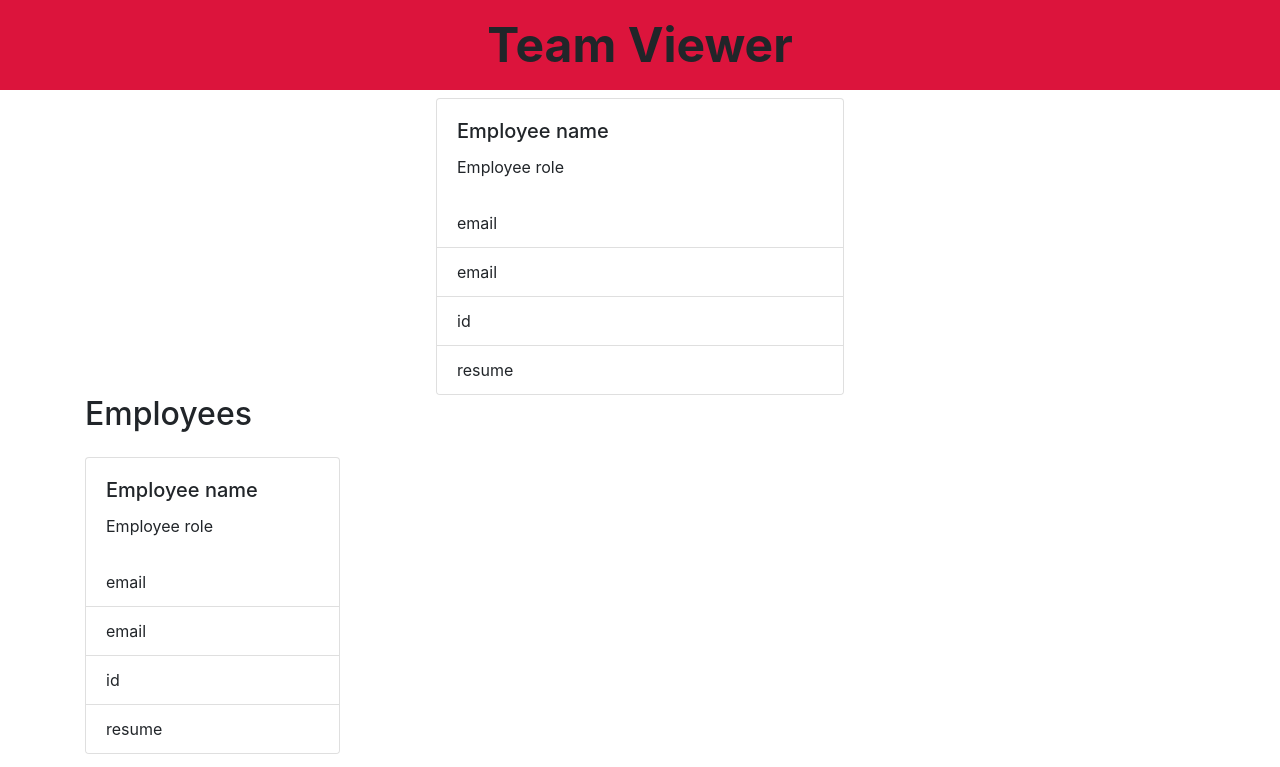
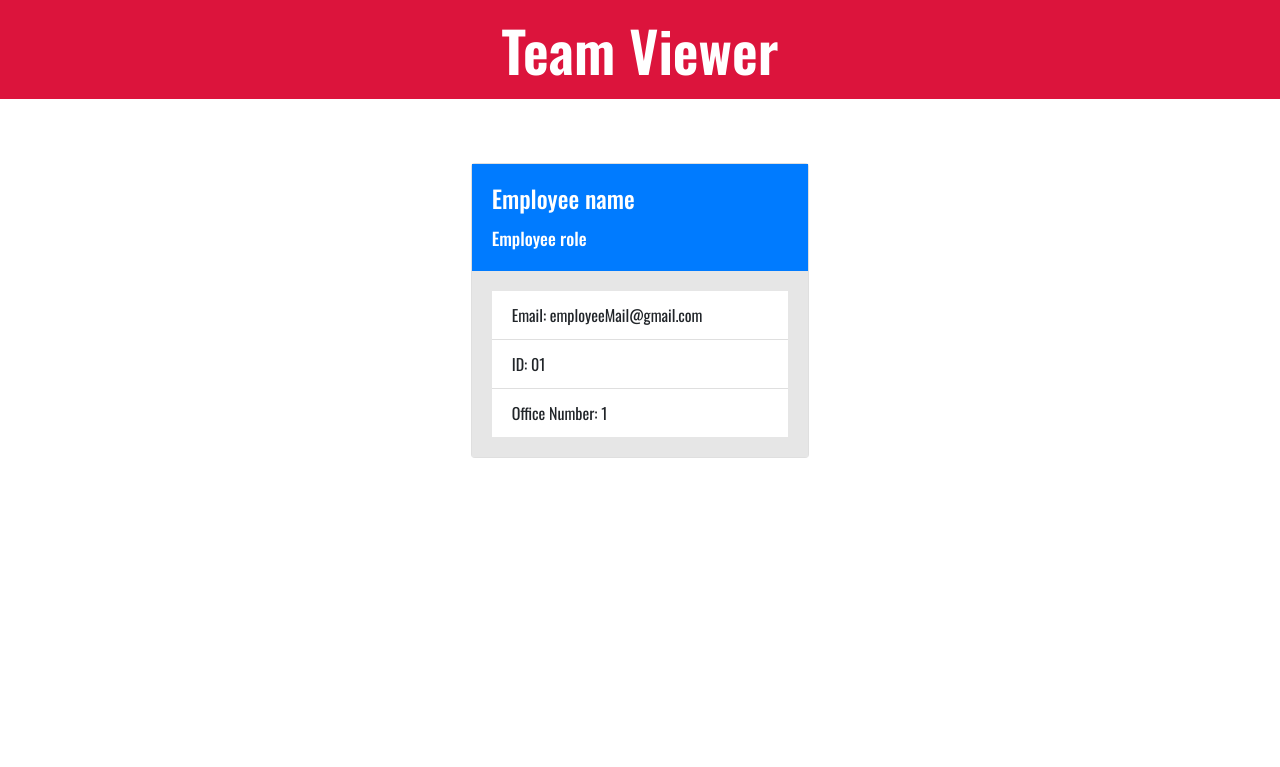
Before and after one commit to yasharjs/team-profile-generator, a website: page app.html in a window 1280 px wide. Shown: the top 767 px of the page. Drawn offline with nearby package versions, Linux system fonts and the light colour scheme.

Commit message:
finished markup layout and styling

```diff
--- a/app.html
+++ b/app.html
@@ -3,51 +3,53 @@
 <head>
     <meta charset="UTF-8">
     <meta name="viewport" content="width=device-width, initial-scale=1.0">
+    <meta http-equiv="X-UA-Compatible" content="ie=edge">
     <link rel="stylesheet" href="https://stackpath.bootstrapcdn.com/bootstrap/4.4.1/css/bootstrap.min.css" integrity="sha384-Vkoo8x4CGsO3+Hhxv8T/Q5PaXtkKtu6ug5TOeNV6gBiFeWPGFN9MuhOf23Q9Ifjh" crossorigin="anonymous">
+    <link rel="preconnect" href="https://fonts.googleapis.com">
+<link rel="preconnect" href="https://fonts.gstatic.com" crossorigin>
+<link href="https://fonts.googleapis.com/css2?family=Oswald:wght@300;400;500;600&display=swap" rel="stylesheet">
     <title>Team Viewer</title>
 </head>
-<body>
-    <h1 class="text-center" style="background-color:crimson; font-size: 3rem; padding: 1rem; font-weight: bolder;">Team Viewer</h1>
+<body style="font-family: 'oswald',sans-serif;">
+    <h1 class="text-center text-white" style="background-color:crimson; font-size: 3.5rem; padding: 1rem; font-weight: 700;">Team Viewer</h1>
 
-    <div class="d-flex justify-content-center" id="manager">
-        <div class="card" style = "width: 25.5rem;" id="manager">
-            <div class="card-body">
-                <h5 class="card-title">Employee name</h5>
-                <p class="card-text">Employee role</p>
+    <!-- <div class="d-flex justify-content-center" id="manager">
+        <div class="card" style = "width: 20.5rem;" id="manager">
+            <div class="card-body" style="background-image: linear-gradient(to top,#0033cc,#0066ff);">
+                <h5 class="card-title  text-white">Employee name</h5>
+                <p class="card-text text-white">Employee role</p>
             </div>
 
-            <ul class="list-group list-group-flush">
-                <li class="list-group-item">email</li>
-                <li class="list-group-item">email</li>
-                <li class="list-group-item">id</li>
-                <li class="list-group-item">resume</li>
-
+            <ul class="list-group list-group-flush" style="padding: 0.5rem;">
+                <li class="list-group-item">ID: 1</li>
+                <li class="list-group-item">Email: myemail@email.com</li>
+                <li class="list-group-item">Office Number: 1</li>
             </ul>
         </div>
-    </div>
+    </div> -->
 
-    <div class="container" id="engineer" >
-        <div class="title">
-            <h2>Employees</h2>
-        </div>
-        <div class="row justify-content-start">
-            <div class="col-sm-12 col-md-4 col-lg-3 mt-3">
-                <div class= "card">
-                    <div class="card-body">
-                        <h5 class="card-title">Employee name</h5>
-                        <p class="card-text">Employee role</p>
+    <div class="container" style="padding: 2rem;" id="engineer" >
+        <!-- <div class="title">
+            <h2 >Employees</h2>
+        </div> -->
+        <div class="row justify-content-center">
+            <div class="col-sm-12 col-md-6 col-lg-4 mt-4">
+                <div class= "card" style=" ">
+                    <div class="card-body bg bg-primary">
+                        <h5 class="card-title text-white" style="font-size: 1.5rem; font-weight: 500;">Employee name</h5>
+                        <p class="card-text text-white" style="font-size: 1.1rem; font-weight: 500;">Employee role</p>
+                    </div>
+                    <div class="card-body"style="background-color:#e6e6e6;">
+                        <ul class="list-group list-group-flush">
+                            <li class="list-group-item" >Email: employeeMail@gmail.com</li>
+                            <li class="list-group-item">ID: 01</li>
+                            <li class="list-group-item">Office Number: 1</li>
+                        </ul>
+
                     </div>
 
-                    <ul class="list-group list-group-flush">
-                        <li class="list-group-item">email</li>
-                        <li class="list-group-item">email</li>
-                        <li class="list-group-item">id</li>
-                        <li class="list-group-item">resume</li>
-
-                    </ul>
                 </div>
             </div>
-
         </div>
 
 
@@ -55,7 +57,7 @@
     </div>
 
 
-    <div class="container" id="intern">
+    <!-- <div class="container" id="intern">
         <div class="title mt-3">
             <h2>Interns</h2>
         </div>
@@ -71,7 +73,7 @@
                         <li class="list-group-item">email</li>
                         <li class="list-group-item">email</li>
                         <li class="list-group-item">id</li>
-                        <li class="list-group-item">resume</li>
+
 
                     </ul>
                 </div>
@@ -80,7 +82,7 @@
 
 
 
-    </div>
+    </div> -->
 
 
 
--- a/index.js
+++ b/index.js
@@ -16,7 +16,7 @@ prompts
        return generateSite(data);
     })
     .then(generatedMarkup=> {
-        writeSite(generatedMarkup);
+        return writeSite(generatedMarkup);
     })
     .then(writeSiteResponse => {
         console.log(writeSiteResponse);
```
Also changed, not shown: utils/generate-site.js (+33 -2 lines), dist/index.html.
